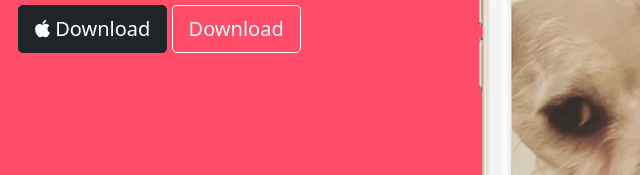
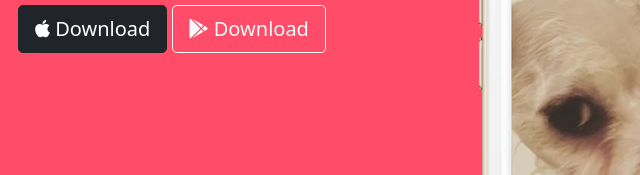
Before and after one commit to fieldysenpai/coding-bootcamp, a plain HTML site: page TinDog-Start-master/TinDog-Start-master/index.html in a window 1280 px wide. Shown: the part 277-452 px from the top of the page, 174-814 px from the left. Drawn offline with nearby package versions, Linux system fonts and the light colour scheme.

Commit message:
added playstore icon to button

```diff
--- a/TinDog-Start-master/TinDog-Start-master/index.html
+++ b/TinDog-Start-master/TinDog-Start-master/index.html
@@ -56,7 +56,7 @@
         <div class="col-lg-6">
           <h1>Meet new and interesting dogs nearby.</h1>
           <button type="button" class="btn btn-dark btn-lg"><i class="fab fa-apple"></i> Download</button>
-          <button type="button" class="btn btn-outline-light btn-lg">Download</button>
+          <button type="button" class="btn btn-outline-light btn-lg"><i class="fab fa-google-play"></i> Download</button>
         </div>
 
 
```
